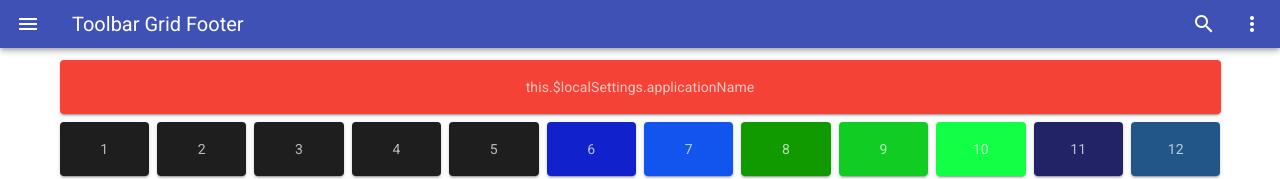
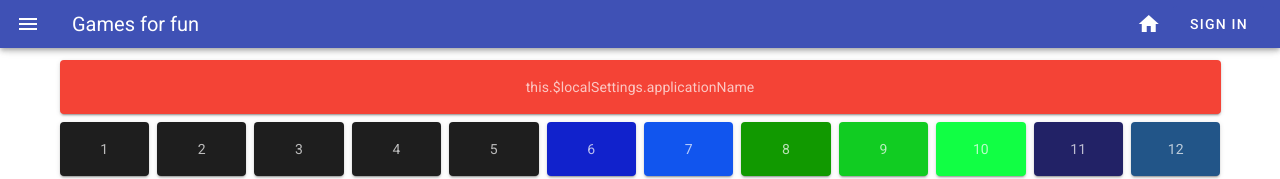
Before and after one commit to gamedepo/games, a Nuxt app: page /vuetify in a window 1280 px wide. Shown: the top 179 px of the page. Built offline with nearby package versions, Linux system fonts and the light colour scheme; no server answers.

Commit message:
add the profile menu drop down

```diff
--- a/layouts/vuetify.vue
+++ b/layouts/vuetify.vue
@@ -3,12 +3,29 @@
 v-app
   v-app-bar(color='indigo' dark fixed app dense)
     v-app-bar-nav-icon/
-    v-toolbar-title Toolbar Grid Footer
+    v-toolbar-title Games for fun
     v-spacer
     v-btn(icon)
-      v-icon mdi-magnify
-    v-btn(icon)
-      v-icon mdi-dots-vertical
+      v-icon mdi-home
+    // sign in button for not logged in user.
+    v-btn(
+      v-if="!$auth.loggedIn"
+      color='indigo'
+      depressed
+      @click="login"
+    )
+      | Sign In
+    v-btn(
+      v-if="$auth.loggedIn"
+      color="indigo"
+      depressed
+    )
+      v-avatar(
+        size="33"
+      )
+        img(:src="$auth.user.picture")
+        v-icon mdi-menu-down
+
 
   v-content
     Nuxt/
@@ -16,10 +33,19 @@ v-app
   v-footer(color="indigo" app padless)
     v-layout(justify-center row wrap)
       v-flex(py-3 text-center white--text xs12)
-        | &copy;{{new Date().getFullYear()}}- <strong>Leocornus LTD.</strong>
+        | &copy;{{new Date().getFullYear()}} - <strong>Leocornus LTD.</strong>
 </template>
 
 <script>
 export default {
+    methods: {
+        login: function() {
+
+            return this.$auth.loginWith('auth0')
+                .catch(error => {
+                    console.log(error);
+                });
+        }
+    }
 }
 </script>
```
